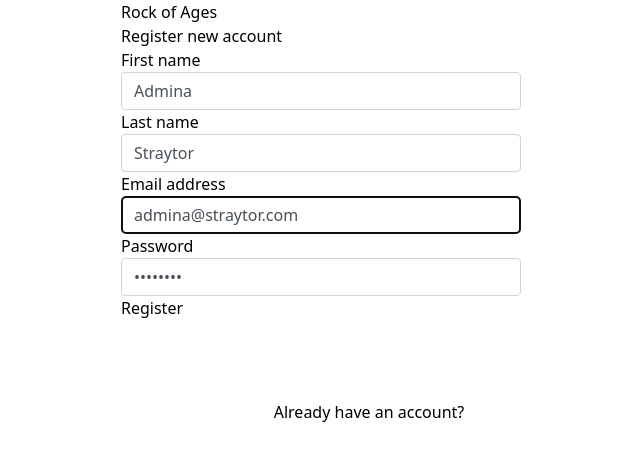
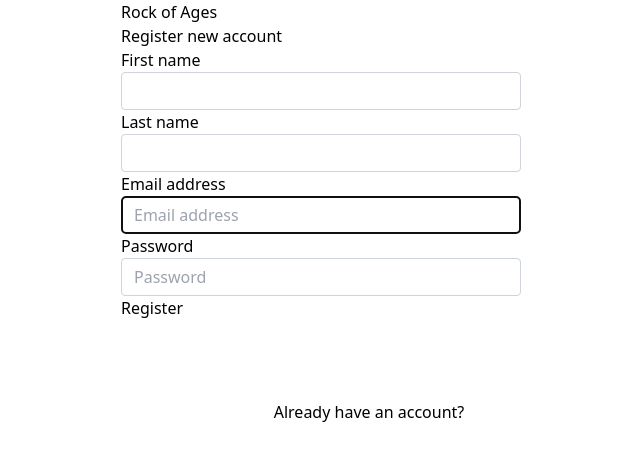
Before and after one commit to siwa-p/rock-of-ages-client, a React (Vite) app: page /register in a window 1280 px wide. Shown: the top 460 px of the page, without its empty margins (271-911 px from the left). Built offline with nearby package versions, Linux system fonts and the light colour scheme.

Commit message:
fixed logina and register pages and added a little styling

```diff
--- a/src/pages/Login.css
+++ b/src/pages/Login.css
@@ -1,4 +1,5 @@
-.h1, h1 {
+.h1,
+h1 {
   font-size: 2.5rem;
 }
 
@@ -38,8 +39,8 @@
 .form-control {
   display: block;
   width: 94%;
-    height: calc(1.5em + .75rem + 2px);
-    padding: .375rem .75rem;
+  height: calc(1.5em + 0.75rem + 2px);
+  padding: 0.375rem 0.75rem;
   font-size: 1rem;
   font-weight: 400;
   line-height: 1.5;
@@ -47,9 +48,10 @@
   background-color: #fff;
   background-clip: padding-box;
   border: 1px solid #ced4da;
-    border-radius: .25rem;
-    -webkit-transition: border-color .15s ease-in-out,box-shadow .15s ease-in-out;
-    transition: border-color .15s ease-in-out,box-shadow .15s ease-in-out;
+  border-radius: 0.25rem;
+  -webkit-transition: border-color 0.15s ease-in-out,
+    box-shadow 0.15s ease-in-out;
+  transition: border-color 0.15s ease-in-out, box-shadow 0.15s ease-in-out;
 }
 
 .container--login {
@@ -57,11 +59,26 @@
 }
 
 .button--close {
-    position: relative;
-    bottom: -2rem;
+  margin-top: 1rem;
+  border: 1px solid;
+  padding: 0.25rem 0.5rem;
+  border-radius: 5px;
+  color: #1e40af;
+}
+
+.button--close:hover {
+  margin-top: 1rem;
+  border: 1px solid;
+  padding: 0.25rem 0.5rem;
+  border-radius: 5px;
+  color: white;
+  background-color: #1e40af;
 }
 
 .dialog {
   min-width: 15rem;
   min-height: 5rem;
+  padding: 2rem;
+  border: 1.5px solid gray;
+  border-radius: 6px;
 }
--- a/src/pages/Login.jsx
+++ b/src/pages/Login.jsx
@@ -1,10 +1,10 @@
-import React, { useRef, useState } from "react"
-import { Link, useNavigate } from "react-router-dom";
+import { useRef, useState } from "react"
+import { Link, useNavigate } from "react-router-dom"
 import "./Login.css"
 
 export const Login = () => {
-    const [email, setEmail] = useState("steve@brownlee.com")
-    const [password, setPassword] = useState("brownlee")
+  const [email, setEmail] = useState("")
+  const [password, setPassword] = useState("")
   const existDialog = useRef()
   const navigate = useNavigate()
 
@@ -14,11 +14,11 @@
       method: "POST",
       body: JSON.stringify({ email, password }),
       headers: {
-                "Content-Type": "application/json"
-            }
+        "Content-Type": "application/json",
+      },
     })
-            .then(res => res.json())
-            .then(authInfo => {
+      .then((res) => res.json())
+      .then((authInfo) => {
         if (authInfo.valid) {
           localStorage.setItem("rock_token", JSON.stringify(authInfo))
           navigate("/")
@@ -32,7 +32,12 @@
     <main className="container--login">
       <dialog className="dialog dialog--auth" ref={existDialog}>
         <div>User does not exist</div>
-                <button className="button--close" onClick={e => existDialog.current.close()}>Close</button>
+        <button
+          className="button--close"
+          onClick={() => existDialog.current.close()}
+        >
+          Close
+        </button>
       </dialog>
 
       <section>
@@ -41,24 +46,33 @@
           <h2 className="text-xl mb-10">Please sign in</h2>
           <fieldset className="mb-4">
             <label htmlFor="inputEmail"> Email address </label>
-                        <input type="email" id="inputEmail"
+            <input
+              type="email"
+              id="inputEmail"
               value={email}
-                            onChange={evt => setEmail(evt.target.value)}
+              onChange={(evt) => setEmail(evt.target.value)}
               className="form-control"
               placeholder="Email address"
-                            required autoFocus />
+              required
+              autoFocus
+            />
           </fieldset>
           <fieldset className="mb-4">
             <label htmlFor="inputPassword"> Password </label>
-                        <input type="password" id="inputPassword"
+            <input
+              type="password"
+              id="inputPassword"
               value={password}
-                            onChange={evt => setPassword(evt.target.value)}
+              onChange={(evt) => setPassword(evt.target.value)}
               className="form-control"
               placeholder="Password"
             />
           </fieldset>
           <fieldset>
-                        <button type="submit" className="button p-3 rounded-md bg-blue-800 text-blue-100">
+            <button
+              type="submit"
+              className="button p-3 rounded-md bg-blue-800 text-blue-100"
+            >
               Sign in
             </button>
           </fieldset>
@@ -66,7 +80,12 @@
       </section>
       <div className="loginLinks">
         <section className="link--register">
-                    <Link className="underline text-blue-600 hover:text-blue-800 visited:text-purple-600" to="/register">Not a member yet?</Link>
+          <Link
+            className="underline text-blue-600 hover:text-blue-800 visited:text-purple-600"
+            to="/register"
+          >
+            Not a member yet?
+          </Link>
         </section>
       </div>
     </main>
--- a/src/pages/Register.jsx
+++ b/src/pages/Register.jsx
@@ -1,12 +1,12 @@
-import React, { useRef, useState } from "react"
-import { Link, useNavigate } from "react-router-dom";
+import { useRef, useState } from "react"
+import { Link, useNavigate } from "react-router-dom"
 import "./Login.css"
 
 export const Register = () => {
-    const [email, setEmail] = useState("admina@straytor.com")
-    const [password, setPassword] = useState("straytor")
-    const [firstName, setLastName] = useState("Admina")
-    const [lastName, setFirstName] = useState("Straytor")
+  const [email, setEmail] = useState("")
+  const [password, setPassword] = useState("")
+  const [firstName, setFirstName] = useState("")
+  const [lastName, setLastName] = useState("")
   const existDialog = useRef()
   const navigate = useNavigate()
 
@@ -18,14 +18,14 @@
         email,
         password,
         first_name: firstName,
-                last_name: lastName
+        last_name: lastName,
       }),
       headers: {
-                "Content-Type": "application/json"
-            }
+        "Content-Type": "application/json",
+      },
     })
-            .then(res => res.json())
-            .then(authInfo => {
+      .then((res) => res.json())
+      .then((authInfo) => {
         if (authInfo && authInfo.token) {
           localStorage.setItem("rock_token", JSON.stringify(authInfo))
           navigate("/")
@@ -38,8 +38,13 @@
   return (
     <main className="container--login">
       <dialog className="dialog dialog--auth" ref={existDialog}>
-                <div>User does not exist</div>
-                <button className="button--close" onClick={e => existDialog.current.close()}>Close</button>
+        <div>A user with this email already exists</div>
+        <button
+          className="button--close"
+          onClick={() => existDialog.current.close()}
+        >
+          Close
+        </button>
       </dialog>
 
       <section>
@@ -48,42 +53,61 @@
           <h2 className="text-xl mb-10">Register new account</h2>
           <fieldset className="mb-4">
             <label htmlFor="firstName"> First name </label>
-                        <input type="text" id="firstName"
+            <input
+              type="text"
+              id="firstName"
               value={firstName}
-                            onChange={evt => setFirstName(evt.target.value)}
+              onChange={(evt) => {
+                setFirstName(evt.target.value)
+              }}
               className="form-control"
               placeholder=""
-                            required autoFocus />
+              required
+              autoFocus
+            />
           </fieldset>
           <fieldset className="mb-4">
             <label htmlFor="lastName"> Last name </label>
-                        <input type="text" id="lastName"
+            <input
+              type="text"
+              id="lastName"
               value={lastName}
-                            onChange={evt => setLastName(evt.target.value)}
+              onChange={(evt) => setLastName(evt.target.value)}
               className="form-control"
               placeholder=""
-                            required autoFocus />
+              required
+              autoFocus
+            />
           </fieldset>
           <fieldset className="mb-4">
             <label htmlFor="inputEmail"> Email address </label>
-                        <input type="email" id="inputEmail"
+            <input
+              type="email"
+              id="inputEmail"
               value={email}
-                            onChange={evt => setEmail(evt.target.value)}
+              onChange={(evt) => setEmail(evt.target.value)}
               className="form-control"
               placeholder="Email address"
-                            required autoFocus />
+              required
+              autoFocus
+            />
           </fieldset>
           <fieldset className="mb-4">
             <label htmlFor="inputPassword"> Password </label>
-                        <input type="password" id="inputPassword"
+            <input
+              type="password"
+              id="inputPassword"
               value={password}
-                            onChange={evt => setPassword(evt.target.value)}
+              onChange={(evt) => setPassword(evt.target.value)}
               className="form-control"
               placeholder="Password"
             />
           </fieldset>
           <fieldset>
-                        <button type="submit" className="button p-3 rounded-md bg-blue-800 text-blue-100">
+            <button
+              type="submit"
+              className="button p-3 rounded-md bg-blue-800 text-blue-100"
+            >
               Register
             </button>
           </fieldset>
@@ -91,7 +115,12 @@
       </section>
       <div className="loginLinks">
         <section className="link--register">
-                    <Link className="underline text-blue-600 hover:text-blue-800 visited:text-purple-600" to="/login">Already have an account?</Link>
+          <Link
+            className="underline text-blue-600 hover:text-blue-800 visited:text-purple-600"
+            to="/login"
+          >
+            Already have an account?
+          </Link>
         </section>
       </div>
     </main>
```
Lines whose indentation alone changed are shown as unchanged.
